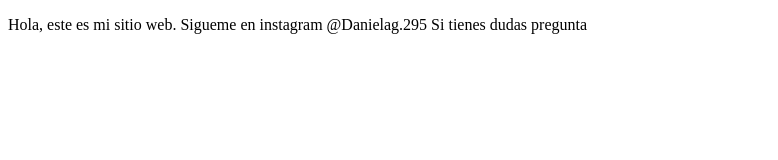
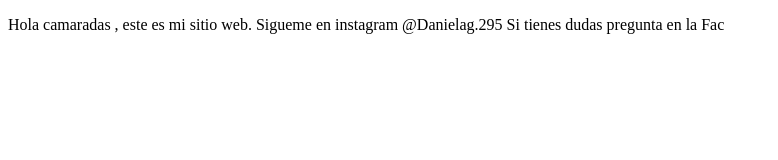
Before and after one commit to DanielAg59/projectoDemoCursoPrework, a plain HTML site: page index.html in a window 1280 px wide. Shown: the whole page, without its empty margins (0-778 px from the left). Drawn offline with Linux system fonts and the light colour scheme.

```diff
--- a/index.html
+++ b/index.html
@@ -6,8 +6,8 @@
     <title>Hola Mundo</title>
 </head>
 <body>
-    <p>Hola, este es mi sitio web. Sigueme en instagram @Danielag.295
-        Si tienes dudas pregunta
+    <p>Hola camaradas , este es mi sitio web. Sigueme en instagram @Danielag.295
+        Si tienes dudas pregunta en la Fac
     </p>
 </body>
 </html>
```
